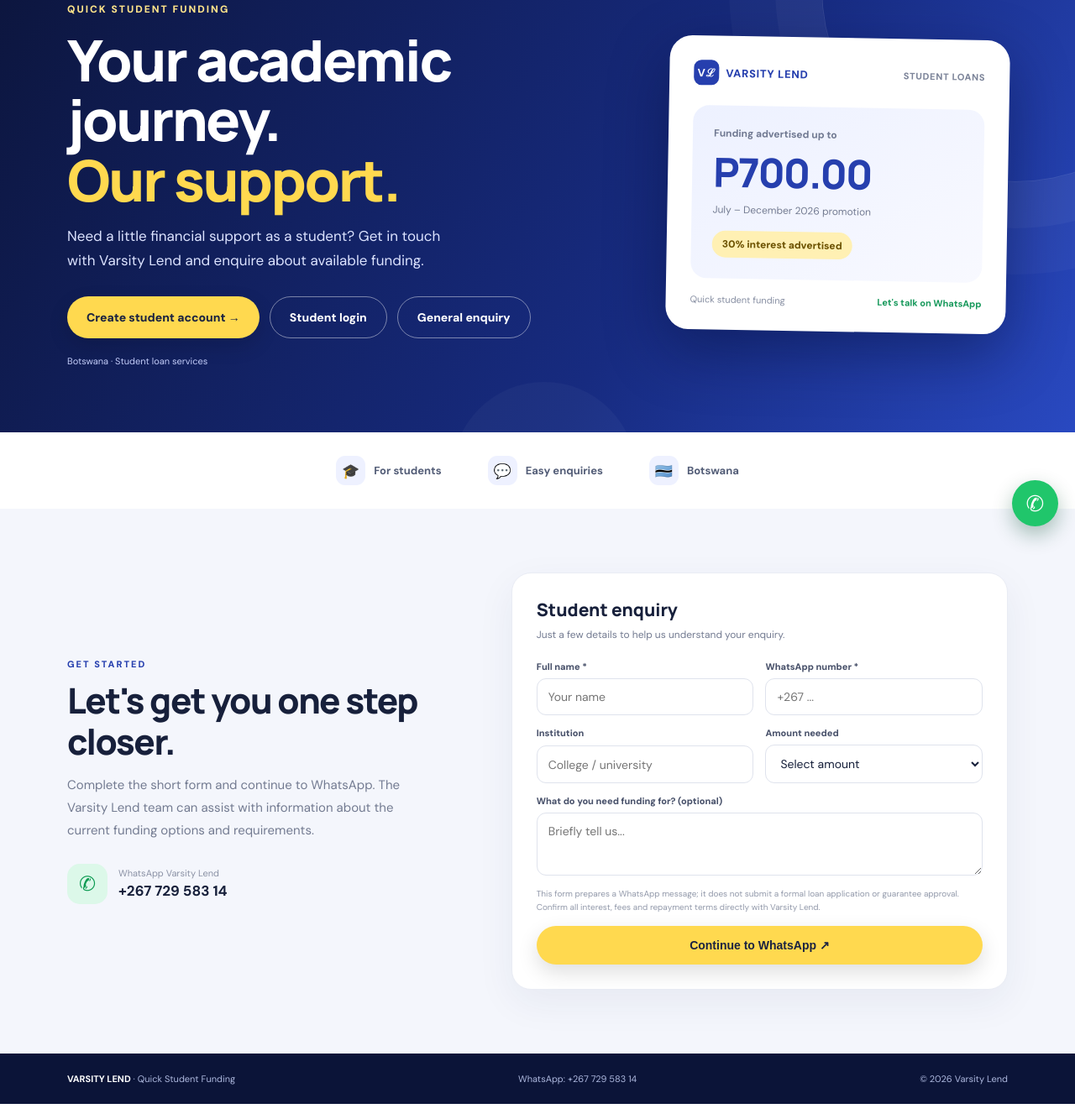
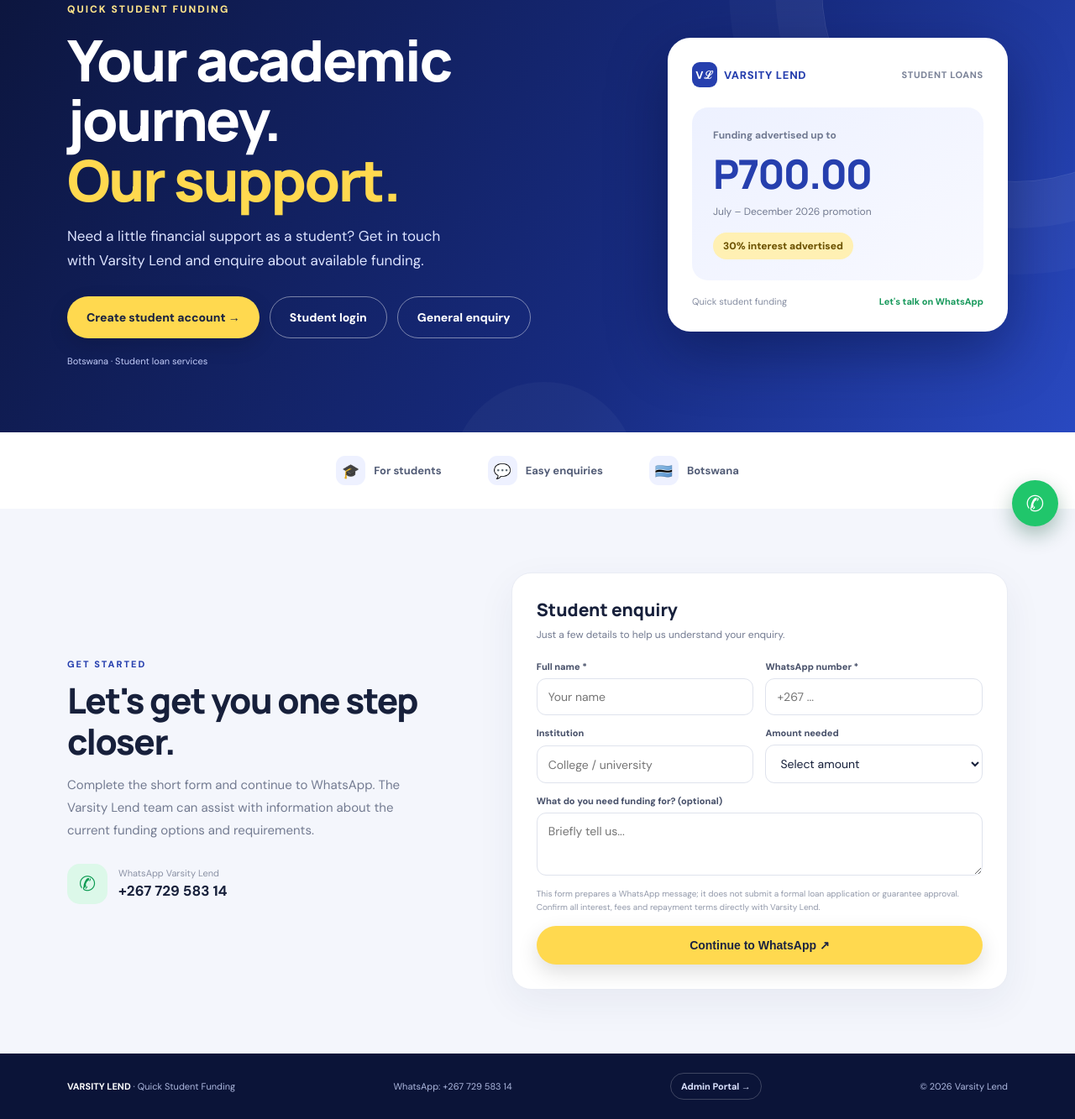
Before and after one commit to cse24-172/Varsity-Lend, a plain HTML site: page index.html in a window 1280 px wide. Shown: the part 153-1486 px from the top of the page at 84% size. Drawn offline with Linux system fonts and the light colour scheme.

Commit message:
Update index.html

```diff
--- a/index.html
+++ b/index.html
@@ -1,3 +1,4 @@
+
 <!DOCTYPE html>
 <html lang="en">
 <head>
@@ -42,7 +43,17 @@
     .btn-yellow{background:var(--yellow);color:#1b2341;box-shadow:0 9px 24px #0002}
     .btn-ghost{border:1px solid #ffffff70;color:#fff}
     .tiny{margin-top:20px;font-size:11px;color:#c4cefa}
-    .promo{background:#fff;color:var(--ink);border-radius:27px;padding:29px;max-width:405px;width:100%;justify-self:end;box-shadow:0 25px 70px #030a2d66;transform:rotate(1deg)}
+   .promo{
+  background:#fff;
+  color:var(--ink);
+  border-radius:27px;
+  padding:29px;
+  max-width:405px;
+  width:100%;
+  justify-self:end;
+  box-shadow:0 25px 70px #030a2d66;
+  transform:none;
+}
     .promo-top{display:flex;align-items:center;justify-content:space-between;font-size:11px;color:#7c8499;font-weight:800;letter-spacing:.7px}
     .promo-logo{display:flex;align-items:center;gap:8px;color:var(--blue);font-size:13px}
     .promo-logo b{background:var(--blue);color:#fff;width:30px;height:30px;border-radius:9px;display:grid;place-items:center}
@@ -79,8 +90,10 @@
     .form-note{font-size:10px!important;color:#9299aa!important;line-height:1.5;margin:14px 0!important}
     .submit{width:100%;border:0;cursor:pointer}
     footer{background:#0b1438;color:#aeb9df;padding:23px 0;font-size:11px}
-    .foot{display:flex;justify-content:space-between;gap:12px;flex-wrap:wrap}
+    .foot{display:flex;justify-content:space-between;align-items:center;gap:12px;flex-wrap:wrap}
     .foot strong{color:#fff}
+    .admin-link{color:#dce3ff;font-weight:700;padding:8px 12px;border:1px solid #ffffff35;border-radius:20px;transition:.2s}
+    .admin-link:hover{background:#ffffff15;color:#fff;border-color:#ffffff80}
     .whatsapp{position:fixed;right:20px;bottom:20px;height:55px;width:55px;border-radius:50%;background:#20c66b;color:#fff;display:grid;place-items:center;font-size:26px;box-shadow:0 10px 25px #064c2c55;z-index:10}
     @media(max-width:760px){
       .hero-grid{grid-template-columns:1fr;min-height:auto;padding:60px 0;gap:38px}
@@ -107,7 +120,7 @@
       .form-card{padding:21px}
       .fields{grid-template-columns:1fr}
       .field.full{grid-column:auto}
-      .foot{flex-direction:column}
+      .foot{flex-direction:column;align-items:flex-start}
     }
   </style>
 </head>
@@ -192,6 +205,7 @@
     <div class="wrap foot">
       <span><strong>VARSITY LEND</strong> · Quick Student Funding</span>
       <span>WhatsApp: +267 729 583 14</span>
+      <a class="admin-link" href="admin-login.html">Admin Portal →</a>
       <span>© <span id="year"></span> Varsity Lend</span>
     </div>
   </footer>
@@ -241,7 +255,6 @@
       enquiryMessage.style.color = '#15985a';
       enquiryMessage.textContent = 'Taking you to WhatsApp to send your enquiry.';
 
-      // Continue in the same tab: no popup window and no interrupting alert.
       window.location.href = 'https://wa.me/26772958314?text=' + encodeURIComponent(message);
     });
   </script>
```
